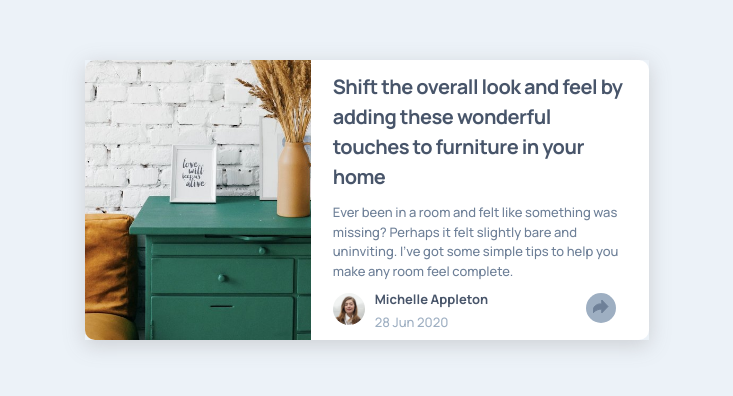
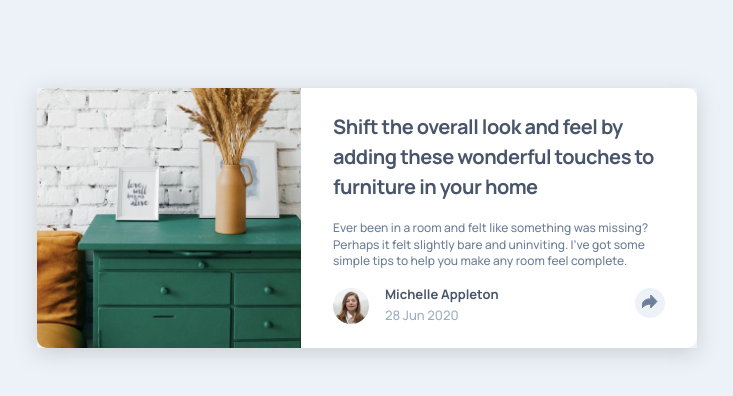
Before and after one commit to Front-end-mentor-works/Article-preview, a plain HTML site: page index.html in a window 1280 px wide. Shown: the part 132-528 px from the top of the page, without its empty margins (273-1006 px from the left). Drawn offline with Linux system fonts and the light colour scheme.

Commit message:
making it similar to design tool tip size and bottom arrow remaining

```diff
--- a/css/style.css
+++ b/css/style.css
@@ -20,7 +20,7 @@ html {
 }
 
 body {
-  font-family: "Manrope", sans-serif;
+  font-family: 'Manrope', sans-serif;
   line-height: 1;
   font-weight: 400;
   color: #555;
@@ -32,9 +32,9 @@ body {
   /* overflow: auto; */
 }
 .container {
-  margin: 15% auto;
-  width: 44%;
-  height: 35%;
+  margin: 22rem auto;
+  width: 66rem;
+  height: 26rem;
   box-shadow: 0 5px 20px var(--boxShadeow);
 }
 .grid {
@@ -63,11 +63,13 @@ body {
   -o-border-radius: 1rem 0 0 1rem;
 }
 .details {
-  padding: 0 2.2rem;
+  padding: 2.4rem 3.2rem;
+  gap: 16px;
   display: flex;
   flex-direction: column;
   text-align: start;
-  justify-content: space-evenly;
+  justify-content: space-between;
+
   background-color: #fff;
   border-radius: 0 1rem 1rem 0;
   -webkit-border-radius: 0 1rem 1rem 0;
@@ -77,28 +79,30 @@ body {
 }
 .description {
   color: var(--Desaturated-Dark-Blue);
-  font-size: 1.3rem;
-  line-height: 1.5;
+  font-size: 1.2rem;
+  line-height: 1.4;
 }
 .author-box {
   display: flex;
-  gap: 1rem;
+  justify-content: space-between;
 }
 .author-box img {
-  height: 3.2rem;
+  height: 3.6rem;
   border-radius: 50%;
+}
+.author-details {
+  display: flex;
+  gap: 1.6rem;
 }
 
 .author-name {
   color: var(--Very-Dark-Grayish-Blue);
   font-size: 1.3rem;
-  margin-bottom: 1rem;
+  margin-bottom: 0.8rem;
 }
 .author-date {
   font-weight: 300;
   font-size: 1.3rem;
-
-  margin-right: 12.8rem;
   color: var(--Grayish-Blue);
 }
 .share-btn {
@@ -107,7 +111,7 @@ body {
   padding: 0.7rem;
   border: 0;
   border-radius: 50%;
-  background-color: var(--Grayish-Blue);
+  background-color: var(--Light-Grayish-Blue);
 }
 .share-btn .share-icon {
   stroke: #6e8098;
--- a/index.html
+++ b/index.html
@@ -35,10 +35,12 @@
           you make any room feel complete.
         </p>
         <div class="author-box">
-          <img src="images/avatar-michelle.jpg" alt="photo-michelle" />
           <div id="author-details" class="author-details">
-            <h2 class="author-name">Michelle Appleton</h2>
-            <p class="author-date">28 Jun 2020</p>
+            <img src="images/avatar-michelle.jpg" alt="photo-michelle" />
+            <div>
+              <h2 class="author-name">Michelle Appleton</h2>
+              <p class="author-date">28 Jun 2020</p>
+            </div>
           </div>
           <button class="share-btn">
             <svg
```
